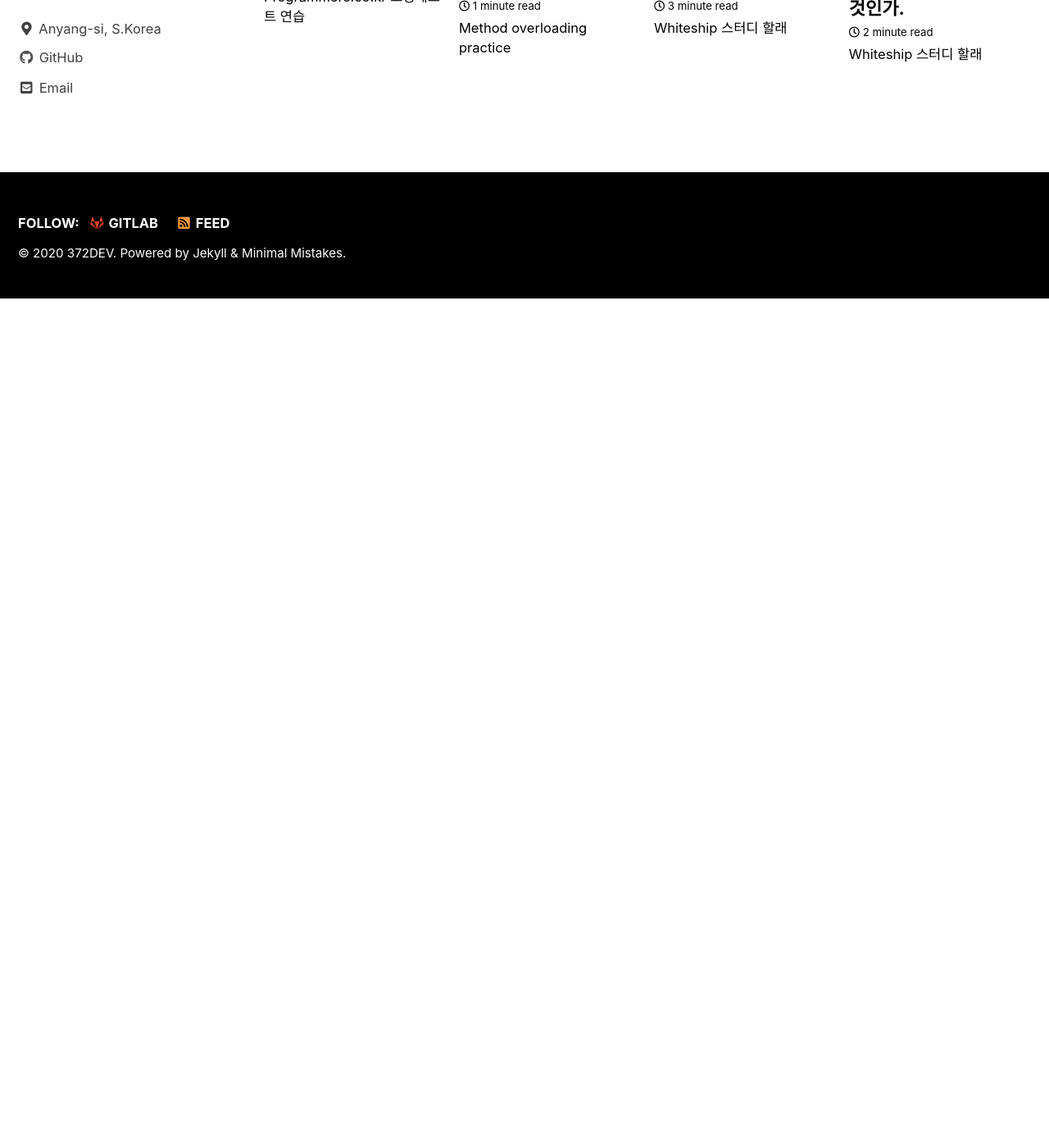
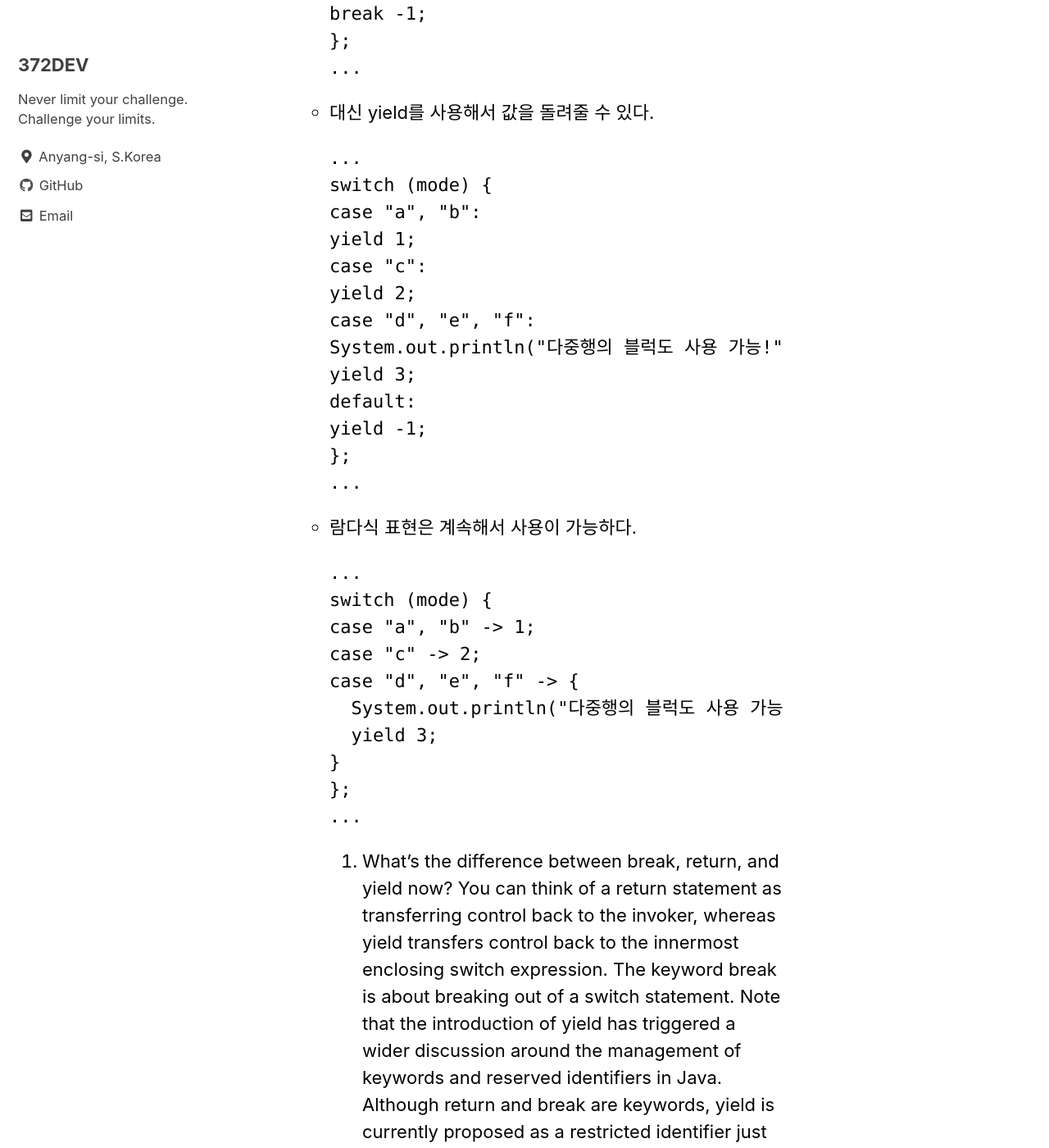
Before and after one commit to 372dev/372dev.github.io, a Jekyll site: the page built from _posts/2020-11-22-post13.md, in a window 1280 px wide and 1400 px high, scrolled down 7962 px. Shown: the whole window at 82% size. Built offline with Jekyll 4.4.1, drawn with Linux system fonts in a browser that asks for light colours; cached includes are drawn as plain includes; before the commit the page ends 8326 px from its top, so only the background shows below that; some of the changed text lies outside the part shown.

Commit message:
Update 2020-11-22-post13.md

````diff
--- a/_posts/2020-11-22-post13.md
+++ b/_posts/2020-11-22-post13.md
@@ -162,6 +162,64 @@ class Main {
 [https://dzone.com/articles/java-8-lambda-functions-usage-examples#](https://dzone.com/articles/java-8-lambda-functions-usage-examples#)
 
 #### JDK 13 - Switch
+Switch문은 자바의 초창기부터 항상 유용한 기능으로 자리해 왔다. 그동안 크게 바뀌지 않았던 Switch에 Java 12와 Java 13에 거쳐서 큰 변화가 만들어 졌으며 더욱더 강력한 기능으로 자리매김 했다.
+* Java의 Switch문은 기본적으로 C와 C++의 기능을 따라 만들어 졌다고 봐도 된다.
+* Java 13에는 Java 12의 기능에 더해져 yield 키워드가 도입되었다.
+1. 더이상의 break는 없다!
+  * Java 12의 value break 신택스는 Java 13부터는 컴파일되지 않는다.
+  ```Java
+...
+switch (mode) {
+  case "a":
+  case "b":
+    break 1;
+  case "c":
+    break 2;
+  case "d":
+  case "e":
+  case "f":
+    break 3;
+  default:
+    break -1;
+};
+...
+  ```
+  * 대신 yield를 사용해서 값을 돌려줄 수 있다.
+  ```Java
+...
+switch (mode) {
+  case "a", "b":
+    yield 1;
+  case "c":
+    yield 2;
+  case "d", "e", "f":
+    System.out.println("다중행의 블럭도 사용 가능!");
+    yield 3;
+  default:
+    yield -1;
+};
+...
+  ```
+  *  람다식 표현은 계속해서 사용이 가능하다.
+  ```Java
+...
+switch (mode) {
+  case "a", "b" -> 1;
+  case "c" -> 2;
+  case "d", "e", "f" -> {
+    System.out.println("다중행의 블럭도 사용 가능!");
+    yield 3;
+  }
+};
+...
+  ```
+2. What’s the difference between break, return, and yield now?
+You can think of a return statement as transferring control back to the invoker, whereas yield transfers control back to the innermost enclosing switch expression. The keyword break is about breaking out of a switch statement. Note that the introduction of yield has triggered a wider discussion around the management of keywords and reserved identifiers in Java. Although return and break are keywords, yield is currently proposed as a restricted identifier just like var, which was introduced in JDK 10. The difference between the two is small but potentially important: You can’t use break as a variable name because break is a keyword, but you can use var as a variable name because it is a restricted identifier.
 
--Source :
-[]()
+Although the introduction of the yield statement for a switch expression is a minor change, its introduction in the language opens future opportunities because it might be possible to use it for other features. For example, many other programming languages have adopted the word yield for sophisticated constructs such as coroutines and generators. (For example, it is supported in Python, JavaScript, and Scala.) On the other hand, it’s important to remember that in Java, yield as a statement is currently supported only in switch expressions. Don’t be confused by other things named yield such as Thread.yield and features in other programming languages.
+
+-Sources :
+[https://mkyong.com/java/java-13-switch-expressions/](https://mkyong.com/java/java-13-switch-expressions/)
+\* JDK13은 아직 경험해보지 못했으므로 출처 글을 다시 읽어보고 연습도 해보자. 특히 위의 출처의 경우 자바 각 버전마다 업데이트 내용을 잘 설명해 두었으니 꼭 다시 방문하자.
+[https://blogs.oracle.com/javamagazine/inside-java-13s-switch-expressions-and-reimplemented-socket-api](https://blogs.oracle.com/javamagazine/inside-java-13s-switch-expressions-and-reimplemented-socket-api)
+[https://www.vojtechruzicka.com/java-enhanced-switch/](https://www.vojtechruzicka.com/java-enhanced-switch/)
````
